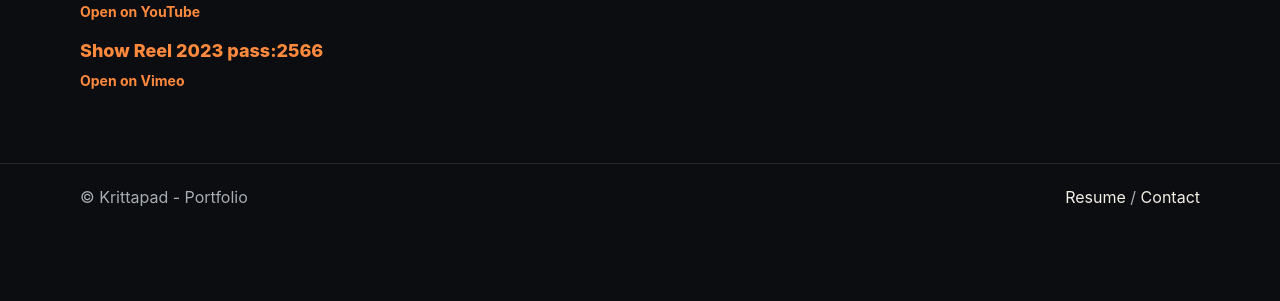
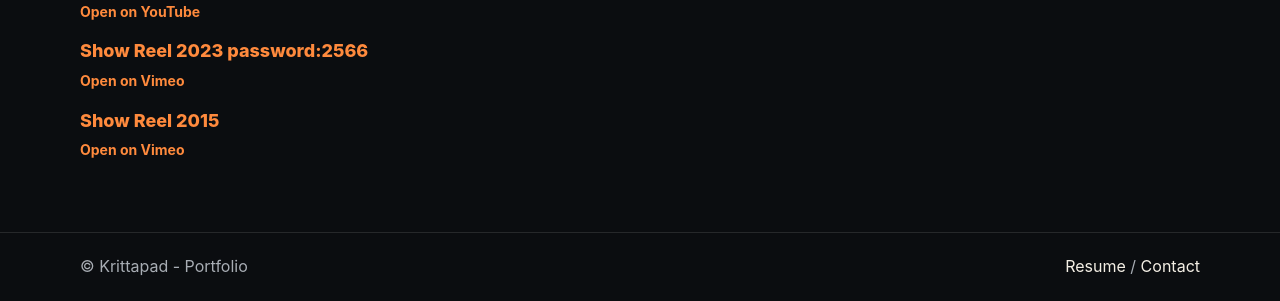
Before and after one commit to krittapad/krittapad-site, a plain HTML site: page index.html in a window 1280 px wide. Shown: the part 944-1245 px from the top of the page. Before the commit the page ends 1176 px from the top, so only its background shows below. Drawn offline with Linux system fonts and the light colour scheme.

Commit message:
Refactor index.html and add new video content
Updated the HTML structure and added new video sections.
added 2013 show reel link

```diff
--- a/index.html
+++ b/index.html
@@ -30,8 +30,10 @@
         </a>
         <p class="reel-caption">Show Reel 2025</p>
         <p class="reel-link"><a href="https://www.youtube.com/watch?v=pKD6hH8luGY" target="_blank" rel="noopener">Open on YouTube</a></p>
-        <p class="reel-caption">Show Reel 2023 pass:2566</p>
+        <p class="reel-caption">Show Reel 2023 password:2566</p>
         <p class="reel-link"><a href="https://vimeo.com/891676741" target="_blank" rel="noopener">Open on Vimeo</a></p>
+        <p class="reel-caption">Show Reel 2015</p>
+        <p class="reel-link"><a href="https://vimeo.com/177941215" target="_blank" rel="noopener">Open on Vimeo</a></p>
       </div>
     </section>
   </main>
```
